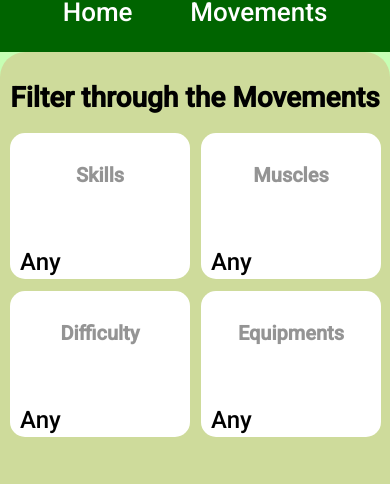
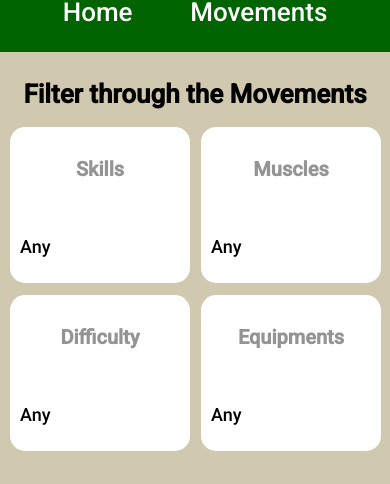
Before and after one commit to arnab4477/CalisthenicsClient, a Vue app: page /movements in a window 390 px wide. Shown: the part 178-662 px from the top of the page. Built offline with nearby package versions, Linux system fonts and the light colour scheme.

Commit message:
Fixed some responsive issues

```diff
--- a/src/components/DropDownMenu.vue
+++ b/src/components/DropDownMenu.vue
@@ -104,7 +104,7 @@ h3 {
 }
 
 .filter-title {
-  font-size: 24px;
+  font-size: 20px;
   font-style: bold;
 }
 
@@ -159,13 +159,16 @@ li:hover {
   .container {
     width: 160px;
   }
+  .filter-title-container {
+    height: 50px;
+  }
   .filter-title {
-    font-size: 24px;
+    font-size: 18px;
   }
 
   li {
-    height: 24px;
-    font-size: 22px;
+    height: 35px;
+    font-size: 18px;
   }
 }
 </style>
--- a/src/components/ExercisesContainer.vue
+++ b/src/components/ExercisesContainer.vue
@@ -20,14 +20,12 @@ import ExercisesGrid from './ExercisesGrid.vue';
 
   padding: 10px;
 
-  background-color: rgba(252, 1, 10, 0.143);
+  background-color: rgba(225, 99, 167, 0.349);
 
   width: 1000px;
   height: auto;
   overflow-y: auto;
   overflow-x: hidden;
-
-  border-radius: 25px;
 }
 
 .container::-webkit-scrollbar {
@@ -61,7 +59,7 @@ import ExercisesGrid from './ExercisesGrid.vue';
   }
 
   .heading {
-    font-size: 28px;
+    font-size: 26px;
     right: 0px;
   }
 
```
